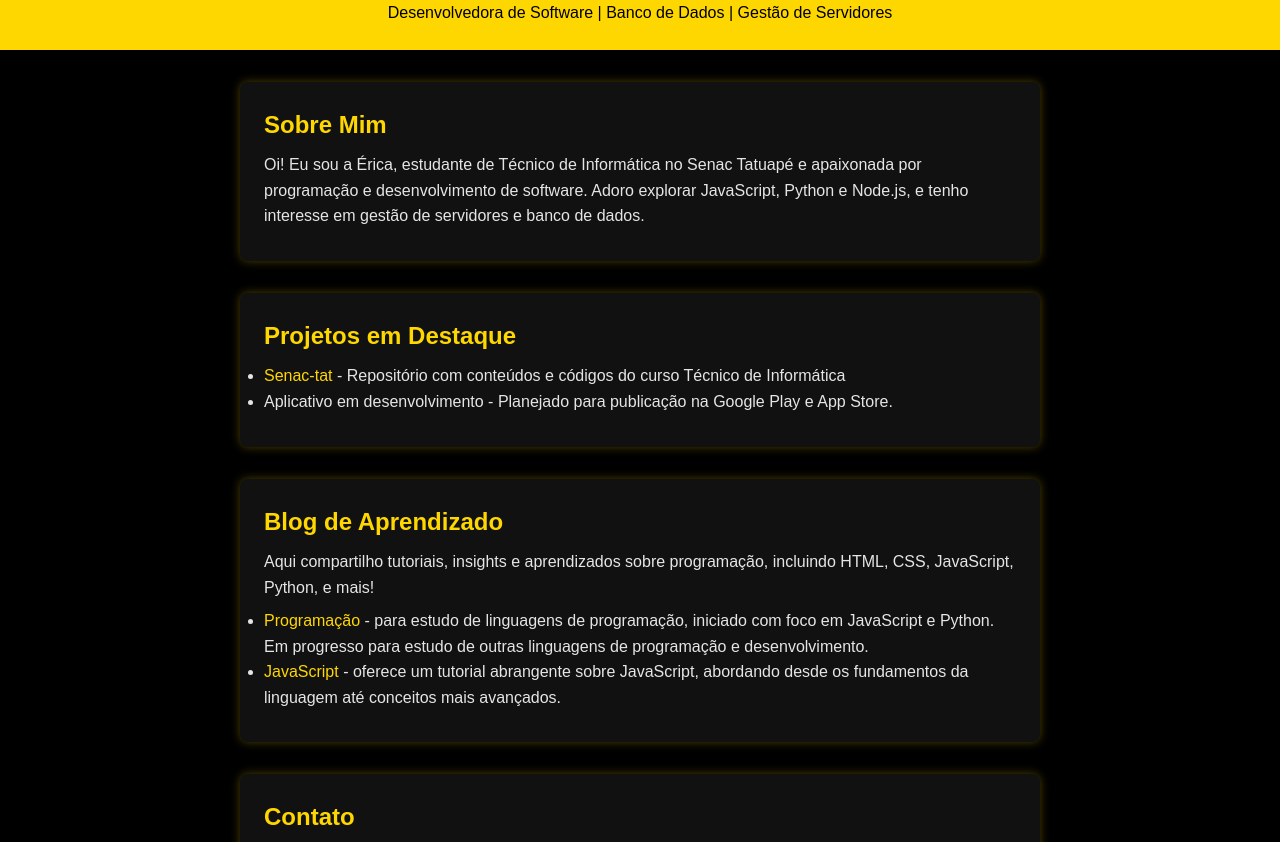
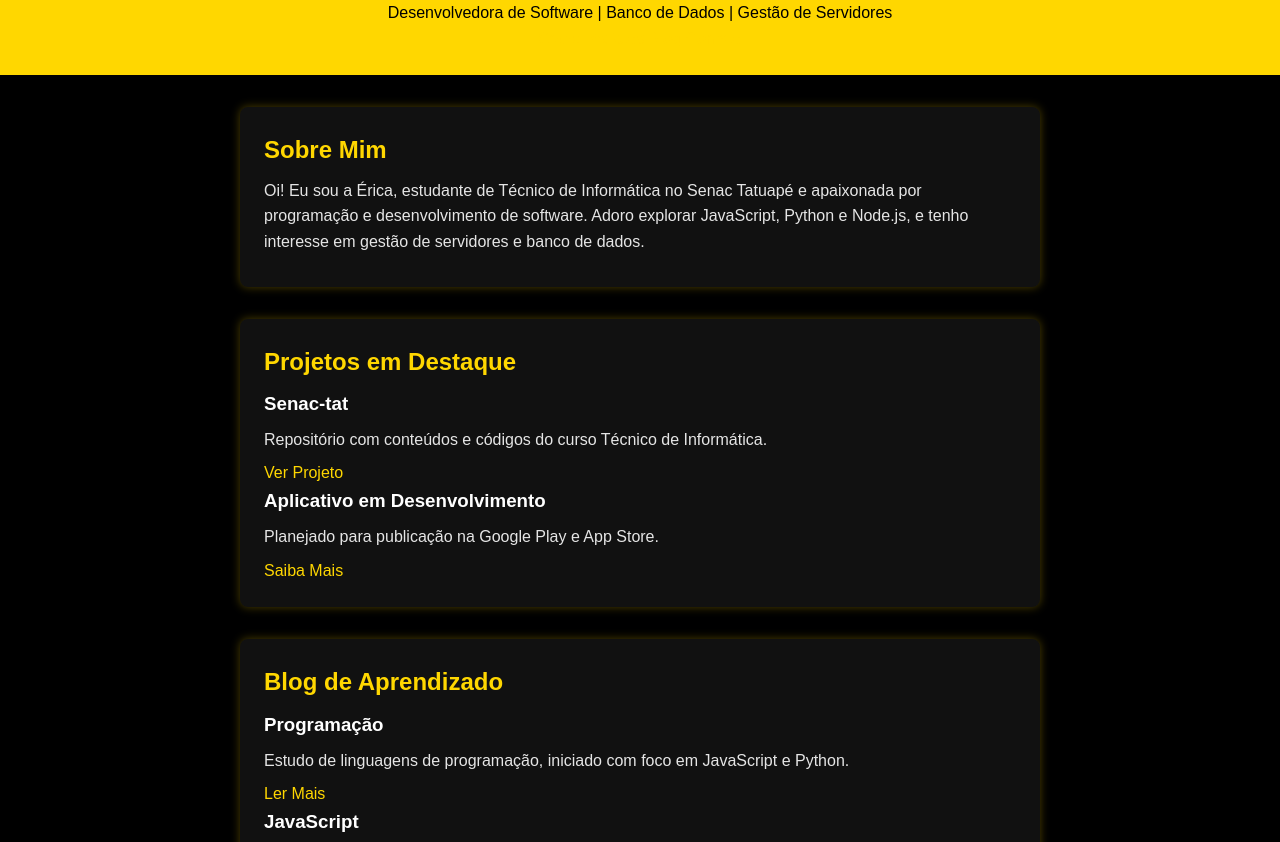
Before and after one commit to ericaviana12/ericaviana12.github.io, a plain HTML site: page index.html in a window 1280 px wide. Shown: the part 83-925 px from the top of the page. Drawn offline with Linux system fonts and the light colour scheme.

Commit message:
Update index.html

```diff
--- a/index.html
+++ b/index.html
@@ -12,6 +12,13 @@
     <header>
         <h1>Érica Viana</h1>
         <p>Desenvolvedora de Software | Banco de Dados | Gestão de Servidores</p>
+        <!-- Navegação -->
+        <nav>
+            <a href="#sobre">Sobre</a>
+            <a href="#projetos">Projetos</a>
+            <a href="#blog">Blog</a>
+            <a href="#contato">Contato</a>
+        </nav>
     </header>
 
     <!-- Seção Sobre -->
@@ -23,22 +30,35 @@
     <!-- Projetos em Destaque -->
     <section id="projetos">
         <h2>Projetos em Destaque</h2>
-        <ul>
-            <li><a href="https://github.com/ericaviana12/Senac-tat">Senac-tat</a> - Repositório com conteúdos e códigos do curso Técnico de Informática</li>
-            <li>Aplicativo em desenvolvimento - Planejado para publicação na Google Play e App Store.</li>
-            <!-- Adicione mais projetos conforme desejar -->
-        </ul>
+        <div class="card-container">
+            <div class="card">
+                <h3>Senac-tat</h3>
+                <p>Repositório com conteúdos e códigos do curso Técnico de Informática.</p>
+                <a href="https://github.com/ericaviana12/Senac-tat" target="_blank">Ver Projeto</a>
+            </div>
+            <div class="card">
+                <h3>Aplicativo em Desenvolvimento</h3>
+                <p>Planejado para publicação na Google Play e App Store.</p>
+                <a href="#">Saiba Mais</a>
+            </div>
+        </div>
     </section>
 
     <!-- Blog de Aprendizado -->
     <section id="blog">
         <h2>Blog de Aprendizado</h2>
-        <p>Aqui compartilho tutoriais, insights e aprendizados sobre programação, incluindo HTML, CSS, JavaScript, Python, e mais!</p>
-        <ul>
-            <li><a href="https://github.com/ericaviana12/Programacao">Programação</a> - para estudo de linguagens de programação, iniciado com foco em JavaScript e Python. Em progresso para estudo de outras linguagens de programação e desenvolvimento.</li>
-            <li><a href="https://github.com/ericaviana12/JavaScript">JavaScript</a> - oferece um tutorial abrangente sobre JavaScript, abordando desde os fundamentos da linguagem até conceitos mais avançados.</li>
-            <!-- Você pode expandir com mais links para postagens -->
-        </ul>
+        <div class="card-container">
+            <div class="card">
+                <h3>Programação</h3>
+                <p>Estudo de linguagens de programação, iniciado com foco em JavaScript e Python.</p>
+                <a href="https://github.com/ericaviana12/Programacao" target="_blank">Ler Mais</a>
+            </div>
+            <div class="card">
+                <h3>JavaScript</h3>
+                <p>Tutorial abrangente sobre JavaScript, desde os fundamentos até conceitos avançados.</p>
+                <a href="https://github.com/ericaviana12/JavaScript" target="_blank">Ler Mais</a>
+            </div>
+        </div>
     </section>
 
     <!-- Contato -->
@@ -50,6 +70,7 @@
         </ul>
     </section>
 
+    <!-- Rodapé -->
     <footer>
         <p>&copy; 2024 Érica Viana. Todos os direitos reservados.</p>
     </footer>
```
